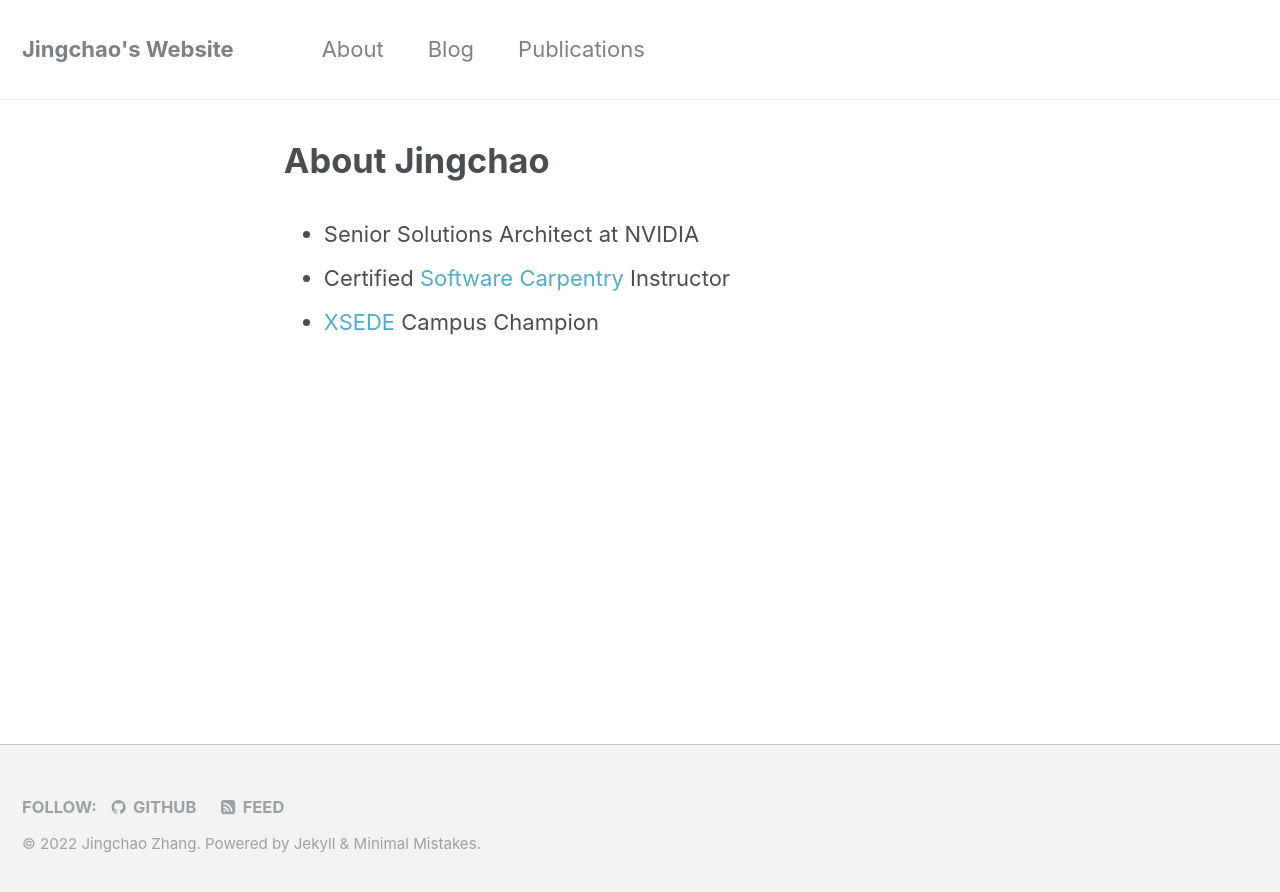
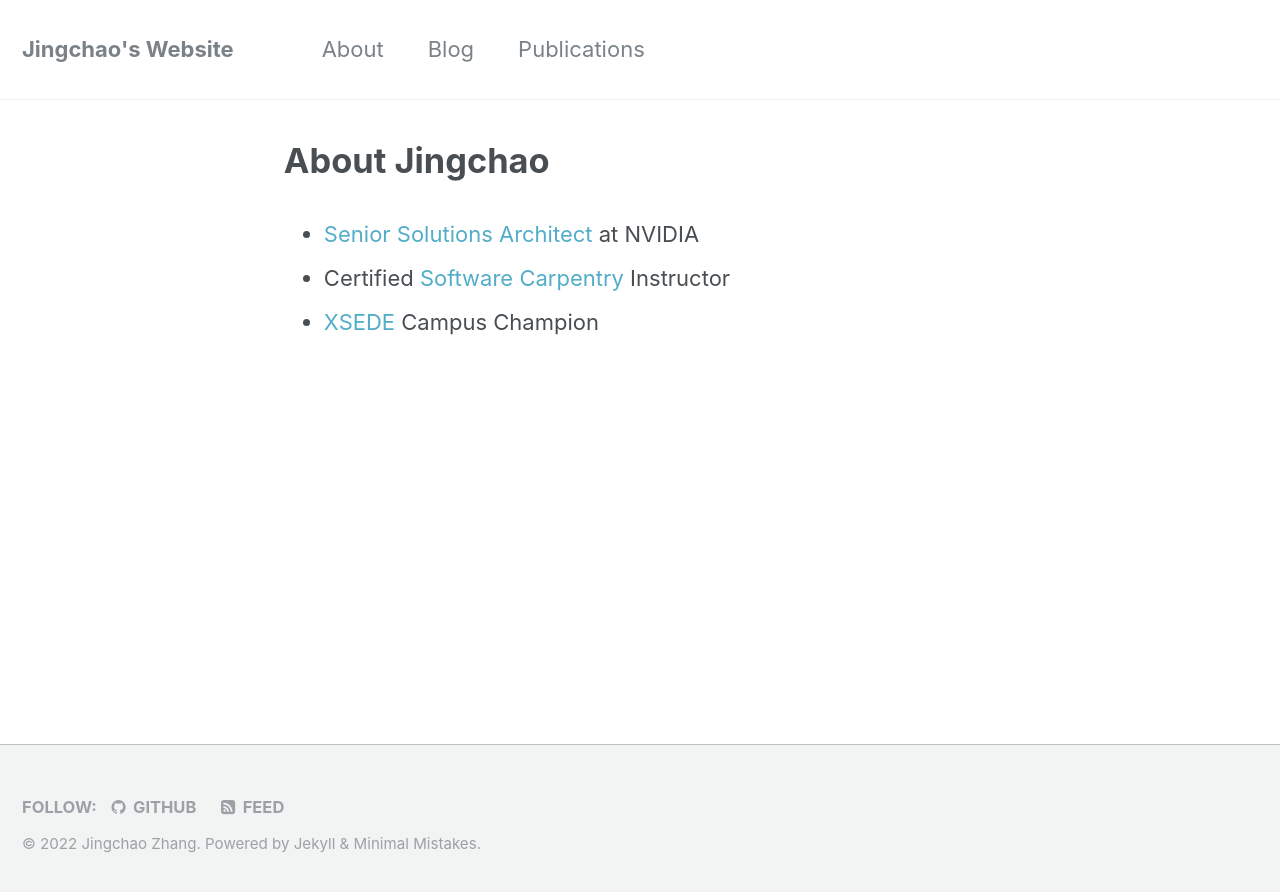
Before and after one commit to JingchaoZhang/JingchaoZhang.github.io, a Jekyll site: the page built from _pages/about.md, in a window 1280 px wide. Shown: the top 892 px of the page. Built offline with Jekyll 4.4.1, drawn with Linux system fonts in a browser that asks for light colours; part of the change alters nothing that is shown.

```diff
--- a/_pages/about.md
+++ b/_pages/about.md
@@ -5,6 +5,6 @@ permalink: /about/
 author_profile: false
 ---
 
-- Senior Solutions Architect at NVIDIA
+- [Senior Solutions Architect](https://developer.nvidia.com/blog/author/jingchaoz/) at NVIDIA
 - Certified [Software Carpentry](http://software-carpentry.org/) Instructor
 - [XSEDE](https://www.xsede.org/) Campus Champion
```
